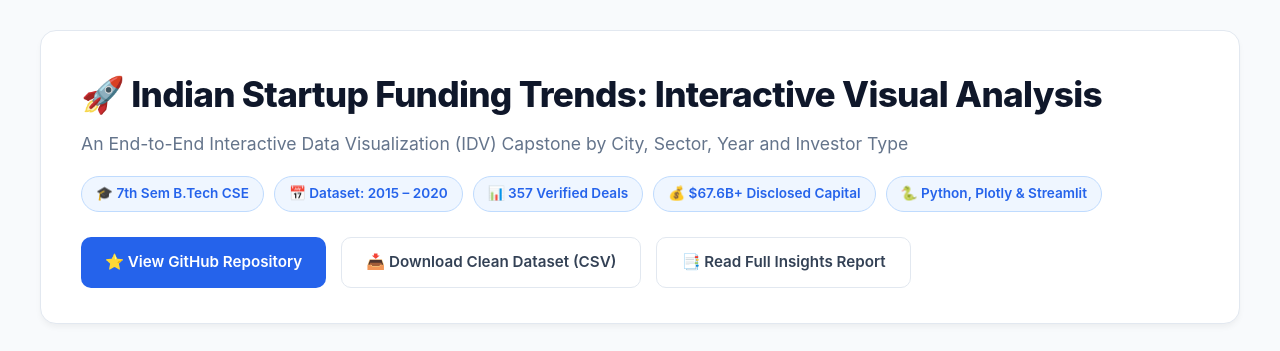
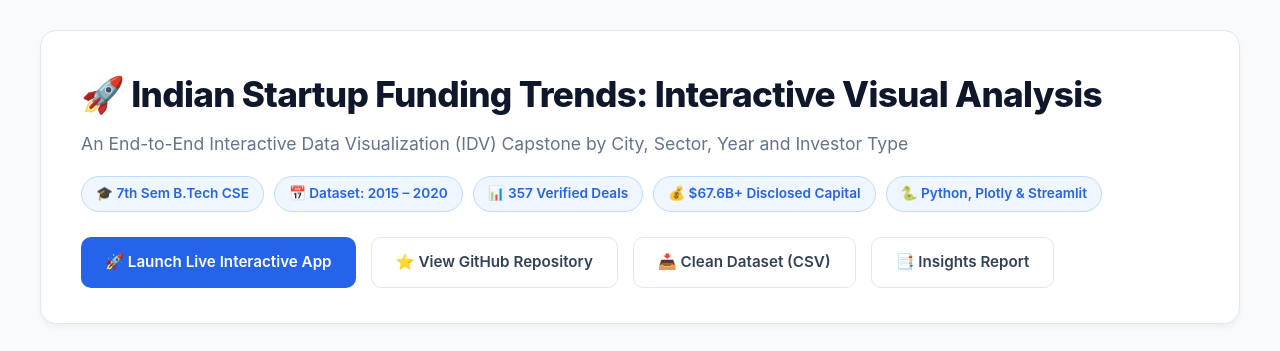
Before and after one commit to anmolrupak2005/indian-startup-funding-idv, a plain HTML site: page docs/index.html in a window 1280 px wide. Shown: the top 351 px of the page. Drawn offline with Linux system fonts and the light colour scheme.

Commit message:
docs: add live Streamlit Cloud link and badge to README and web showcase

```diff
--- a/docs/index.html
+++ b/docs/index.html
@@ -194,14 +194,17 @@
                 <span class="badge">🐍 Python, Plotly & Streamlit</span>
             </div>
             <div class="btn-group">
-                <a href="https://github.com/anmolrupak2005/indian-startup-funding-idv" class="btn btn-primary" target="_blank">
+                <a href="https://indian-startup-funding-analytics.streamlit.app/" class="btn btn-primary" target="_blank">
+                    🚀 Launch Live Interactive App
+                </a>
+                <a href="https://github.com/anmolrupak2005/indian-startup-funding-idv" class="btn btn-outline" target="_blank">
                     ⭐ View GitHub Repository
                 </a>
                 <a href="https://github.com/anmolrupak2005/indian-startup-funding-idv/blob/main/outputs/clean_startup_funding.csv" class="btn btn-outline" target="_blank">
-                    📥 Download Clean Dataset (CSV)
+                    📥 Clean Dataset (CSV)
                 </a>
                 <a href="https://github.com/anmolrupak2005/indian-startup-funding-idv/blob/main/outputs/insights.md" class="btn btn-outline" target="_blank">
-                    📑 Read Full Insights Report
+                    📑 Insights Report
                 </a>
             </div>
         </header>
```
Also changed, not shown: 1 other file.
